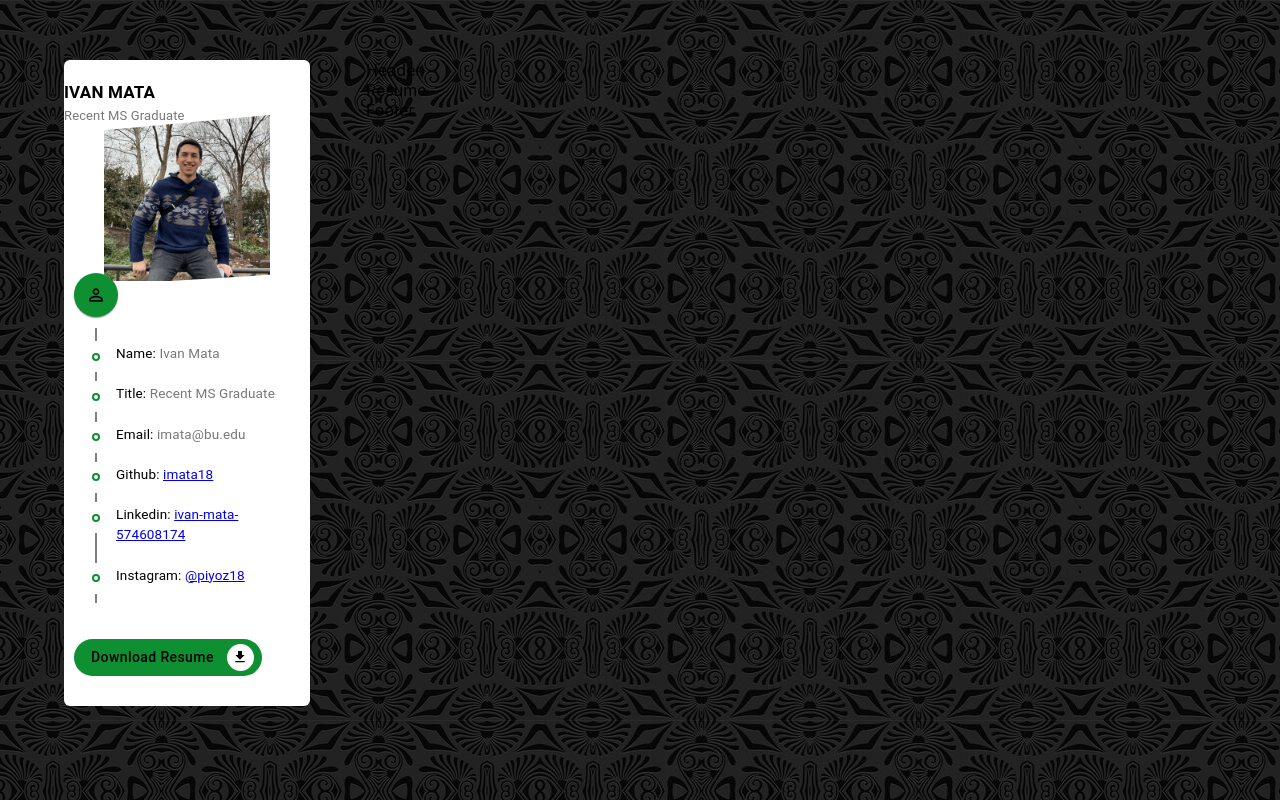
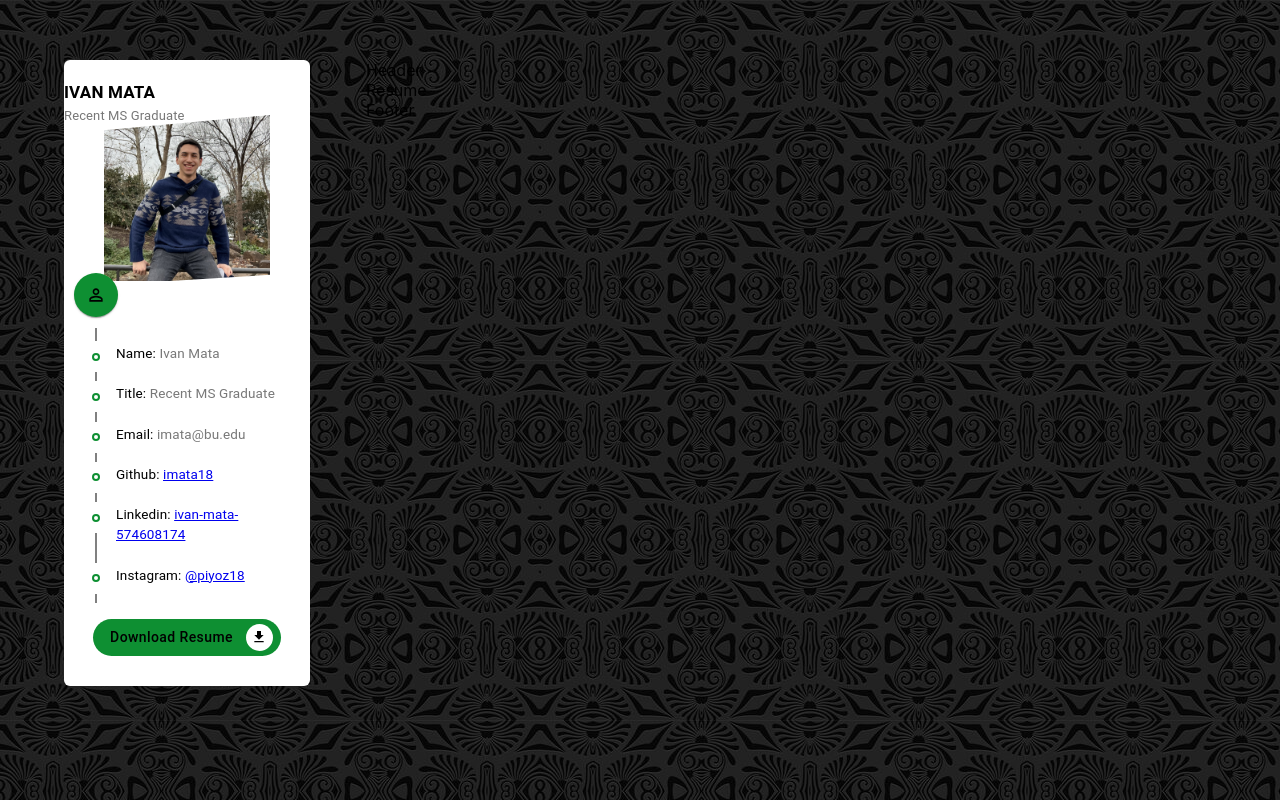
Before and after one commit to imata18/portfolio-homepage, a React (Create React App) app: page / in a window 1280 px wide. Built offline with nearby package versions, Linux system fonts and the light colour scheme.

Commit message:
Setup 'Download Resume' button

```diff
--- a/src/Components/Profile/Profile.css
+++ b/src/Components/Profile/Profile.css
@@ -53,3 +53,11 @@
 .timelineItem_text > span {
     color:black;
 }
+
+.profile .button_ctner {
+    width: 100%;
+    display: flex;
+    justify-content: center;
+    margin-top: 10px;
+
+}
--- a/src/Components/Profile/Profile.js
+++ b/src/Components/Profile/Profile.js
@@ -56,8 +56,10 @@ const Profile = () => {
             <CustomTimelineItem title={key} text={jobInfo.socials[key].text} link={jobInfo.socials[key].link}/>
           ))}
         </CustomTimeline>
-        <br />
-        <CustomButton text={"Download Resume"}  icon={<GetAppIcon />}/>
+
+        <div className="button_ctner">
+            <CustomButton text={"Download Resume"}  icon={<GetAppIcon />}/>
+        </div>
       </div>
     </div>
   )
```
